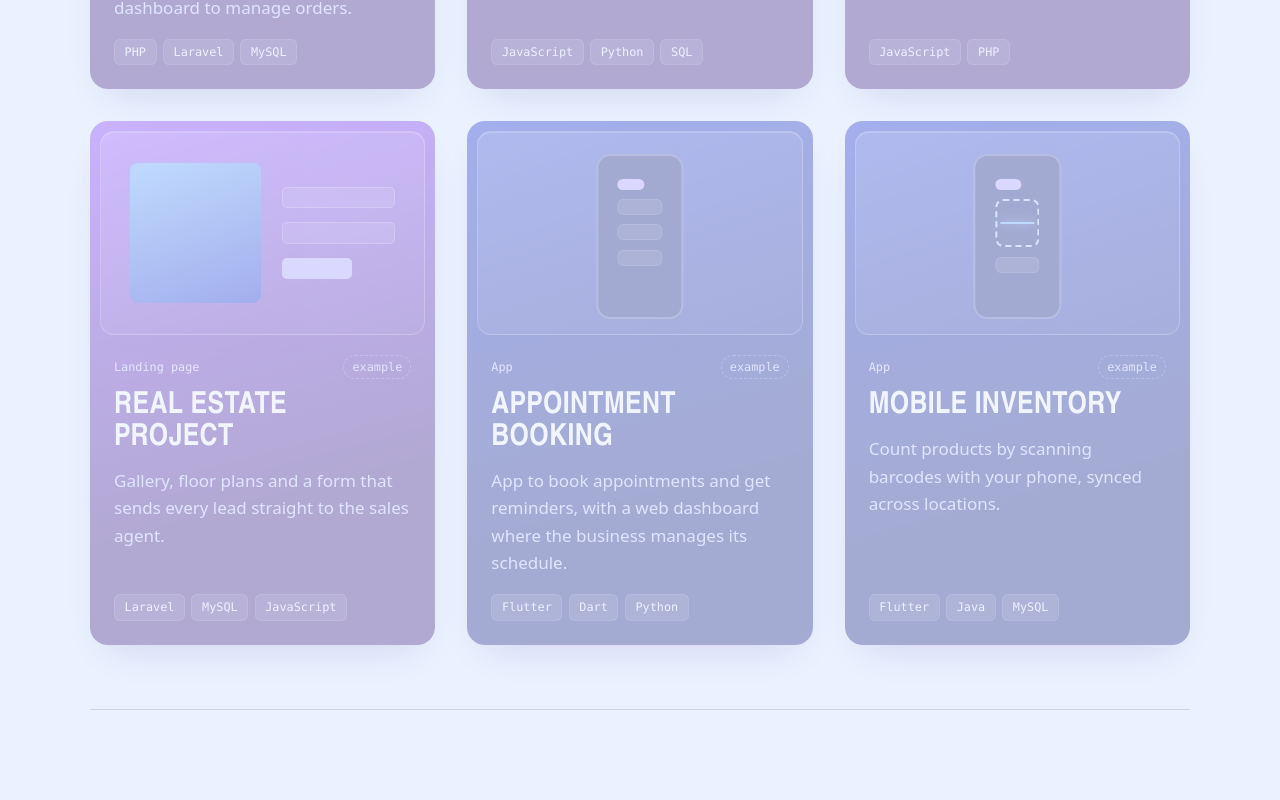
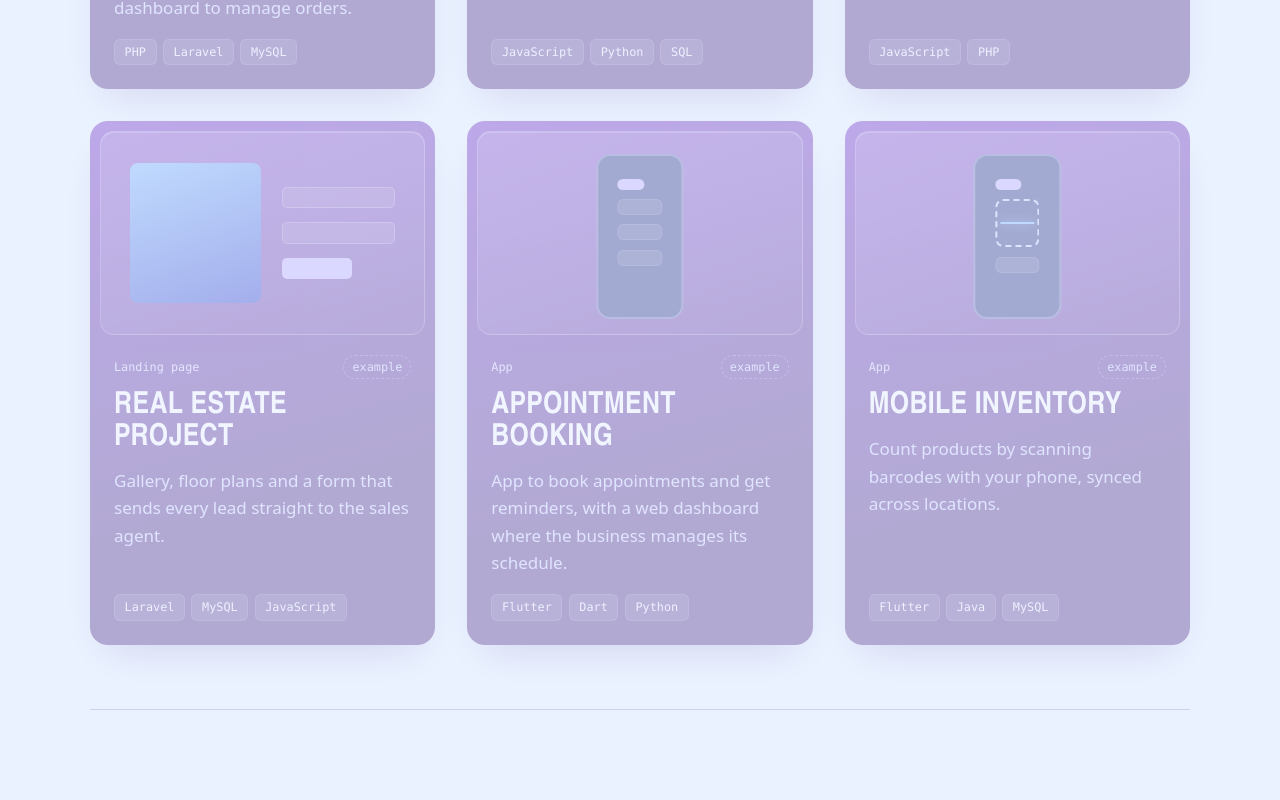
Before and after one commit to AlmeidaAristizabal/Portafolio_Almeida_Aristizabal, a React (Vite) app in the folder client/: page / in a window 1280 px wide. Shown: the part 3660-4460 px from the top of the page. Built offline with nearby package versions, Linux system fonts and the light colour scheme; no server answers; a web font is replaced by a local one.

Commit message:
style: unifica el color de las tarjetas de proyectos

```diff
--- a/client/src/styles/efectos.css
+++ b/client/src/styles/efectos.css
@@ -457,8 +457,6 @@ button.nucleo { cursor: pointer; border: 0; padding: 0; }
   background: linear-gradient(165deg, var(--card-from) 0%, var(--card-to) 70%);
   box-shadow: 0 18px 40px -18px var(--card-shadow); transition: box-shadow 0.25s ease, translate 0.25s ease;
 }
-.proyecto[data-cat='landing'] { --card-from: var(--color-pu-400); --card-to: var(--color-pu-600); }
-.proyecto[data-cat='app'] { --card-from: var(--color-in-500); --card-to: var(--color-in-600); }
 .proyecto:hover { translate: 0 -4px; box-shadow: 0 0 0 2px var(--color-bl-200), 0 24px 44px -16px var(--ring-shadow); }
 .vidrio {
   position: relative; overflow: hidden; aspect-ratio: 16 / 10; border-radius: 14px;
```
